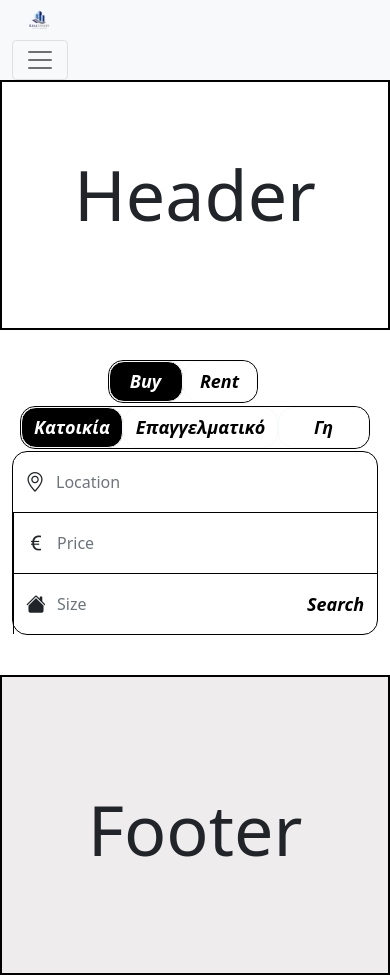
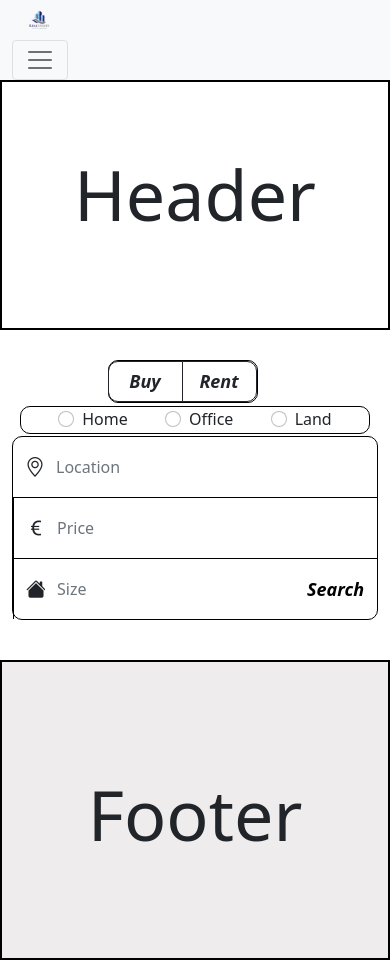
Before and after one commit to tkaramitros/chatbot, a React (Create React App) app in the folder front/: page / in a window 390 px wide. Built offline with nearby package versions, Linux system fonts and the light colour scheme.

Commit message:
Fixed buttons and checkboxes and assigned values

```diff
--- a/front/src/components/Navbar.css
+++ b/front/src/components/Navbar.css
@@ -9,3 +9,7 @@
 .navbar-nav .nav-item {
   margin-right: 20px;
 }
+
+.items {
+  align-content: center;
+}
--- a/front/src/components/Navbar.jsx
+++ b/front/src/components/Navbar.jsx
@@ -11,7 +11,7 @@ const Navbar = () => {
           <span className="navbar-toggler-icon"></span>
         </button>
         <div className="collapse navbar-collapse" id="navbarSupportedContent">
-          <ul className="navbar-nav me-auto mb-2 mb-lg-0">
+          <ul className="navbar-nav me-auto mb-2 mb-lg-0 items">
             <li className="nav-item">
               <a className="nav-link active" aria-current="page" href="#">Home</a>
             </li>
--- a/front/src/components/SearchBar.jsx
+++ b/front/src/components/SearchBar.jsx
@@ -7,6 +7,8 @@ const SearchBar = () => {
   const [location,setLocation] = useState('');
   const [price,setPrice] = useState('');
   const [size,setSize] = useState('');
+  const [buyOrRent,setBuyOrRent] = useState('')
+  const [propType,setPropType] = useState('')
 
 
 
@@ -15,21 +17,39 @@ const SearchBar = () => {
 
   const handleSubmit = (e) => {
     e.preventDefault();
-    console.log(location,price,size)
+    console.log(location,price,size,buyOrRent,propType)
   }
 
   return (
 
       <div className='container' >
         <div className='selection row'>
-          <div className='box-btn  col-sm col-lg-2 col-md ' id='container'>
-            <button type="button" className="btn select-button btn-light active"  aria-pressed="true" data-bs-toggle="button" autoComplete="off">Buy</button>
-            <button type="button" className="btn select-button btn-light"  data-bs-toggle="button" autoComplete="off">Rent</button>
+          <div className="btn-group col-sm col-lg-2" role="group" aria-label="Basic radio toggle button group">
+            <input type="radio" className="btn-check" value='buy' onClick={(e) => setBuyOrRent(e.target.value)} name="btnradio" id="btnradio1" autoComplete="off" />
+            <label className="btn select-button btn-outline-dark" htmlFor="btnradio1">Buy</label>
+
+            <input type="radio" className="btn-check" value='rent' onClick={(e) => setBuyOrRent(e.target.value)} name="btnradio" id="btnradio2" autoComplete="off"/>
+            <label className="btn select-button btn-outline-dark" htmlFor="btnradio2">Rent</label>
           </div>
           <div className='box-btn2 col-sm col-lg-3 '>
-            <button type="button" className="btn select-button btn-light active" aria-pressed="true" data-bs-toggle="button" autoComplete="off">Κατοικία</button>
-            <button type="button" className="btn select-button btn-light" data-bs-toggle="button" autoComplete="off">Επαγγελματικό</button>
-            <button type="button" className="btn select-button btn-light" data-bs-toggle="button" autoComplete="off">Γη</button>
+            <div className="form-check">
+              <input className="form-check-input" value='home' onClick={(e) => setPropType(e.target.value)} type="radio" name="flexRadioDefault" id="flexRadioDefault1" />
+              <label className="form-check-label" htmlFor="flexRadioDefault1">
+                Home
+              </label>
+            </div>
+            <div className="form-check professional">
+              <input className="form-check-input" value='office' onClick={(e) => setPropType(e.target.value)} type="radio" name="flexRadioDefault" id="flexRadioDefault2" />
+              <label className="form-check-label" htmlFor="flexRadioDefault2">
+                Office
+              </label>
+            </div>
+            <div className="form-check">
+              <input className="form-check-input" value='land' onClick={(e) => setPropType(e.target.value)} type="radio" name="flexRadioDefault" id="flexRadioDefault2" />
+              <label className="form-check-label" htmlFor="flexRadioDefault2">
+                Land
+              </label>
+            </div>
           </div>
         </div>
 
--- a/front/src/components/Searchbar.css
+++ b/front/src/components/Searchbar.css
@@ -1,6 +1,3 @@
-.container {
-}
-
 .form-control {
   border: none;
   outline: none;
@@ -26,17 +23,9 @@
   padding: 0;
 }
 
-.location {
-}
-
-.price {
-}
-.size {
-}
-
 .d-flex {
   border: 1px solid black;
-  border-radius: 15px;
+  border-radius: 10px;
 
   align-items: center;
 
@@ -52,7 +41,7 @@
 }
 
 .search-btn {
-  border-radius: 0px 15px 15px 0;
+  border-radius: 0px 10px 10px 0;
   width: 80px;
   height: 48px;
   border: none;
@@ -69,18 +58,13 @@
   font-size: 20px;
 }
 
-.vertical-line {
-  border-left: 1px solid black;
-  height: 50px;
-}
-
 .selection {
   justify-content: space-between;
   width: 100%;
   margin: auto;
 }
 
-.box-btn {
+.btn-group {
   border: 1px solid black;
   width: 150px;
   display: flex;
@@ -88,23 +72,33 @@
   justify-content: space-between;
   margin-top: 30px;
   margin-bottom: 2px;
-  border-radius: 15px;
+  border-radius: 10px;
 }
 .box-btn2 {
   border: 1px solid black;
   width: 350px;
   display: flex;
   margin-right: 11.5%;
-  justify-content: space-between;
+  justify-content: space-evenly;
+  align-items: center;
   margin-top: 30px;
   margin-bottom: 2px;
-  border-radius: 15px;
+  border-radius: 10px;
+}
+
+.form-check-input:checked {
+  background-color: #212529;
+  border-color: #212529;
+}
+
+.form-check-input:focus {
+  box-shadow: none;
 }
 
 .select-button {
   width: 60%;
   background: none;
-  border-radius: 15px;
+  border-radius: 10px;
 }
 
 .select-button:hover {
@@ -112,14 +106,15 @@
   color: white;
 }
 
-.btn-check:active + .btn-light,
-.btn-check:checked + .btn-light,
-.btn-light.active,
-.btn-light:active,
-.show > .btn-light.dropdown-toggle {
+.btn-check:active + .btn-outline-dark,
+.btn-check:checked + .btn-outline-dark,
+.btn-outline-dark.active,
+.btn-outline-dark.dropdown-toggle.show,
+.btn-outline-dark:active {
   box-shadow: none;
   background-color: black;
   color: white;
+  border-color: transparent;
 }
 
 .row {
@@ -131,7 +126,7 @@
     width: 730px;
   }
 
-  .box-btn {
+  .btn-group {
     margin-left: 0;
   }
 }
@@ -146,7 +141,7 @@
     margin-left: -53px;
   }
 
-  .box-btn {
+  .btn-group {
     margin-right: 30%;
   }
 
@@ -165,7 +160,7 @@
     display: inline-grid;
   }
 
-  .box-btn {
+  .btn-group {
     margin-left: 25%;
     margin-bottom: -27px;
   }
```
